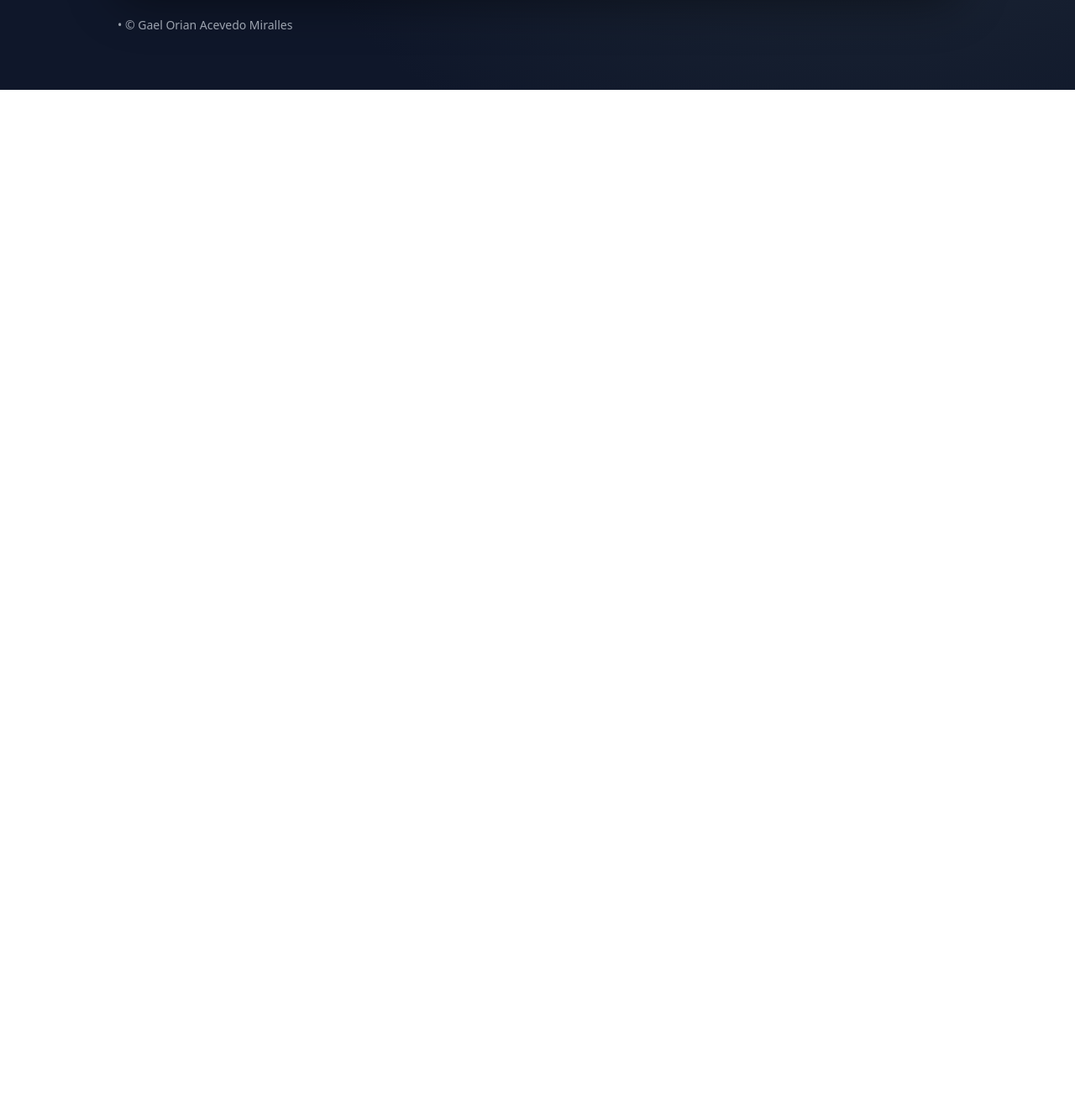
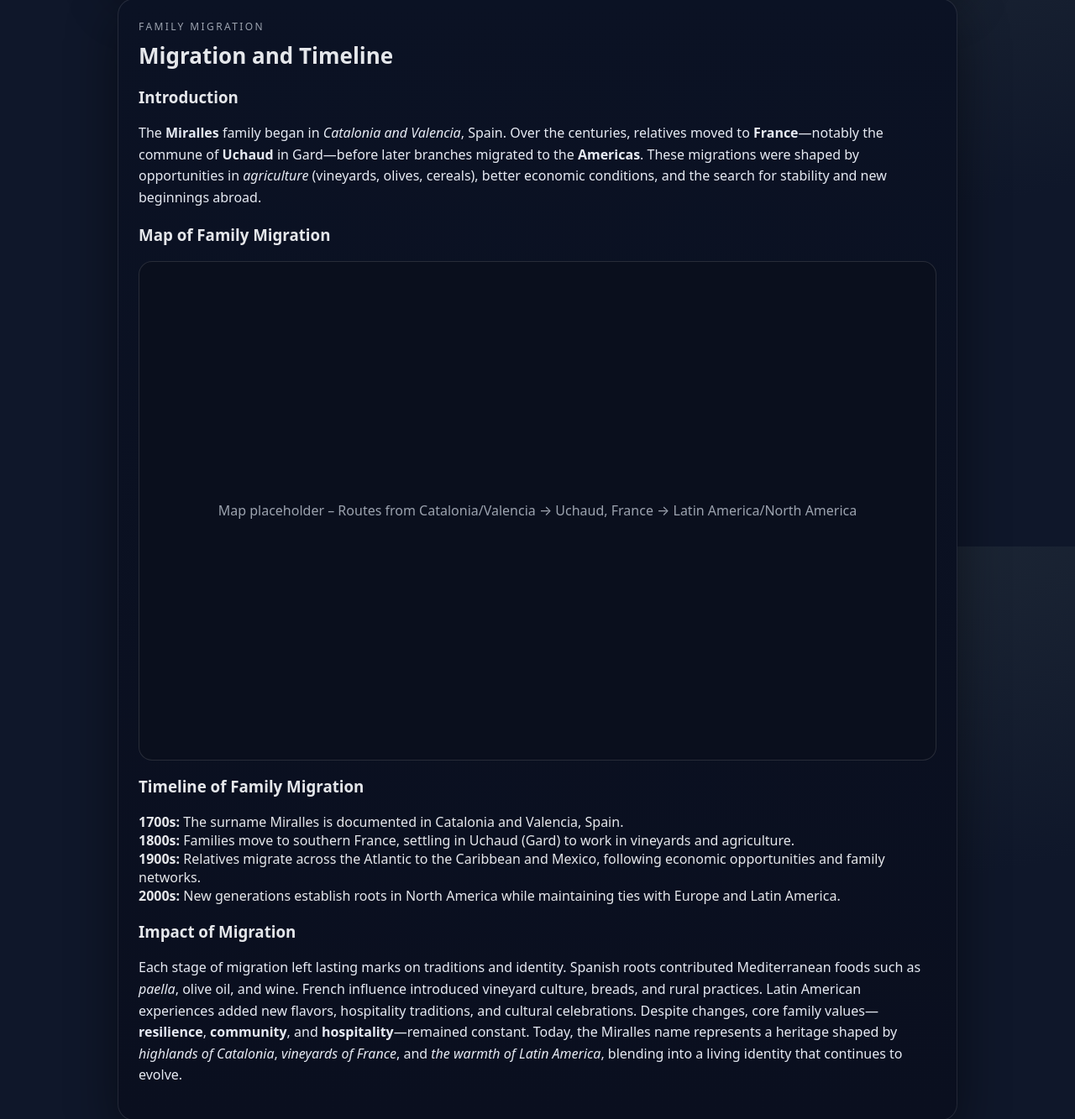
Before and after one commit to Halo333X/Miralles, a plain HTML site: page index.html in a window 1280 px wide. Shown: the part 3349-4682 px from the top of the page at 84% size. Before the commit the page ends 3456 px from the top, so only its background shows below. Drawn offline with Linux system fonts and the light colour scheme.

Commit message:
Update index.html

```diff
--- a/index.html
+++ b/index.html
@@ -161,6 +161,48 @@
       </ul>
     </section>
 
+    <section id="migration" class="card">
+  <div class="eyebrow">Family Migration</div>
+  <h2>Migration and Timeline</h2>
+
+  <h3>Introduction</h3>
+  <p>
+    The <strong>Miralles</strong> family began in <em>Catalonia and Valencia</em>, Spain.
+    Over the centuries, relatives moved to <strong>France</strong>—notably the commune of
+    <strong>Uchaud</strong> in Gard—before later branches migrated to the
+    <strong>Americas</strong>. These migrations were shaped by opportunities in
+    <em>agriculture</em> (vineyards, olives, cereals), better economic conditions,
+    and the search for stability and new beginnings abroad.
+  </p>
+
+  <h3>Map of Family Migration</h3>
+  <div class="map">
+    <span>Map placeholder – Routes from Catalonia/Valencia → Uchaud, France → Latin America/North America</span>
+  </div>
+
+  <h3>Timeline of Family Migration</h3>
+  <div class="timeline">
+    <div><strong>1700s:</strong> The surname Miralles is documented in Catalonia and Valencia, Spain.</div>
+    <div><strong>1800s:</strong> Families move to southern France, settling in Uchaud (Gard) to work in vineyards and agriculture.</div>
+    <div><strong>1900s:</strong> Relatives migrate across the Atlantic to the Caribbean and Mexico, following economic opportunities and family networks.</div>
+    <div><strong>2000s:</strong> New generations establish roots in North America while maintaining ties with Europe and Latin America.</div>
+  </div>
+
+  <h3>Impact of Migration</h3>
+  <p>
+    Each stage of migration left lasting marks on traditions and identity.
+    Spanish roots contributed Mediterranean foods such as <em>paella</em>,
+    olive oil, and wine. French influence introduced vineyard culture, breads,
+    and rural practices. Latin American experiences added new flavors,
+    hospitality traditions, and cultural celebrations. Despite changes,
+    core family values—<strong>resilience</strong>, <strong>community</strong>,
+    and <strong>hospitality</strong>—remained constant. Today, the Miralles
+    name represents a heritage shaped by <em>highlands of Catalonia</em>,
+    <em>vineyards of France</em>, and <em>the warmth of Latin America</em>,
+    blending into a living identity that continues to evolve.
+  </p>
+    </section>
+
     <footer>
       • © Gael Orian Acevedo Miralles
     </footer>
```
